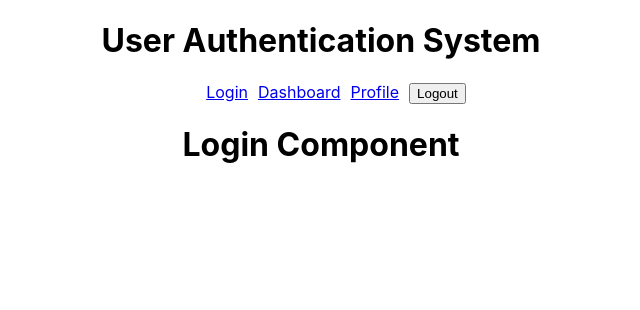
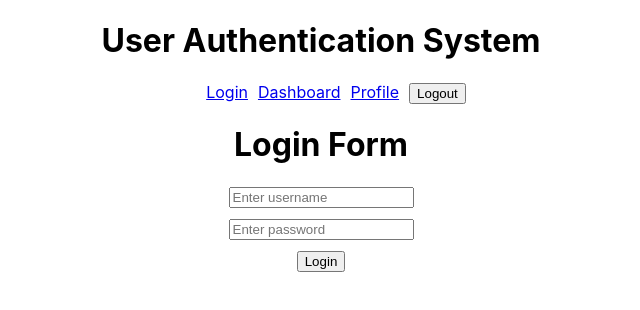
Before and after one commit to CodeSagePath/user-auth-system, a React (Create React App) app: page /login in a window 1280 px wide. Shown: the top 310 px of the page, without its empty margins (319-959 px from the left). Built offline with nearby package versions, Linux system fonts and the light colour scheme.

Commit message:
Updates:   - Added auth reducer default export and handled login/logout state updates   - Ensure reducer throws on invalid action types

```diff
--- a/src/App.css
+++ b/src/App.css
@@ -10,3 +10,13 @@ li {
   display: inline;
   margin-right: 10px;
 }
+
+.form-group {
+  margin-bottom: 10px;
+}
+
+.error {
+  color: red;
+  font-weight: 500;
+  font-family: cursive;
+}
--- a/src/components/Login.js
+++ b/src/components/Login.js
@@ -1,7 +1,52 @@
+import { useState, useContext } from "react";
+import { AuthContext } from "../context/Auth";
+
+import users from "../temp_data/users_data.json";
+
 export default function Login() {
+  const [username, setUsername] = useState('');
+  const [password, setPassword] = useState('');
+  const [errorMessage, setErrorMessage] = useState('');
+
+  const { handleLogin } = useContext(AuthContext);
+
+  const handleSubmit = (e) => {
+    e.preventDefault();
+
+    const formData = {
+      username, // ES6 concise properties
+      password, // ES6 concise properties
+    };
+
+    const user = users.find((user) => user.username === formData.username && user.password === formData.password);
+
+    if(user) {
+      handleLogin(user);
+      setErrorMessage('');
+    } else {
+      setErrorMessage('Invalid Credentials.');
+    }
+  };
+
   return (
     <div>
-      <h1> Login Component </h1>
+      <h1> Login Form </h1>
+
+      {errorMessage && <p className="error">{errorMessage}</p>}
+
+      <form onSubmit={handleSubmit}>
+        <div className="form-group">
+          <input type="text" value={username} onChange={(e) => setUsername(e.target.value)} placeholder="Enter username" />
+        </div>
+
+        <div className="form-group">
+          <input type="password" value={password} onChange={(e) => setPassword(e.target.value)} placeholder="Enter password" />
+        </div>
+
+        <div className="form-group">
+          <input type="submit" value="Login" />
+        </div>
+      </form>
     </div>
   );
 }
--- a/src/context/Auth.js
+++ b/src/context/Auth.js
@@ -1,4 +1,6 @@
 import { createContext, useReducer } from "react";
+import { useNavigate } from "react-router-dom";
+
 import reducer from "../reducers/authReducer.js";
 
 // Auth Context
@@ -12,8 +14,16 @@ const initialState = {
 // Auth Provider
 export function AuthProvider(props) {
   const [state, dispatch] = useReducer(reducer, initialState);
+
+  const navigate = useNavigate();
+
+  const handleLogin = user => {
+    dispatch({ type: 'LOGIN', payload: user});
+    navigate("/dashboard");
+  };
+
   return (
-    <AuthContext value={{ ...state, dispatch }}>
+    <AuthContext value={{ ...state, dispatch, handleLogin }}>
       { props.children }
     </AuthContext>
   );
--- a/src/reducers/authReducer.js
+++ b/src/reducers/authReducer.js
@@ -12,3 +12,5 @@ const reducer = (state, action) => {
     }
   }
 };
+
+export default reducer;
```
